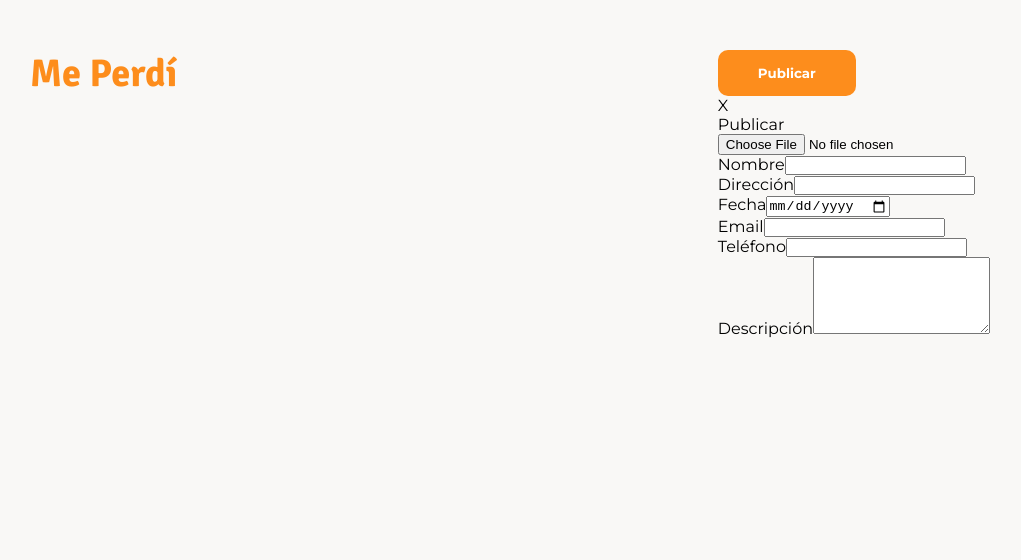
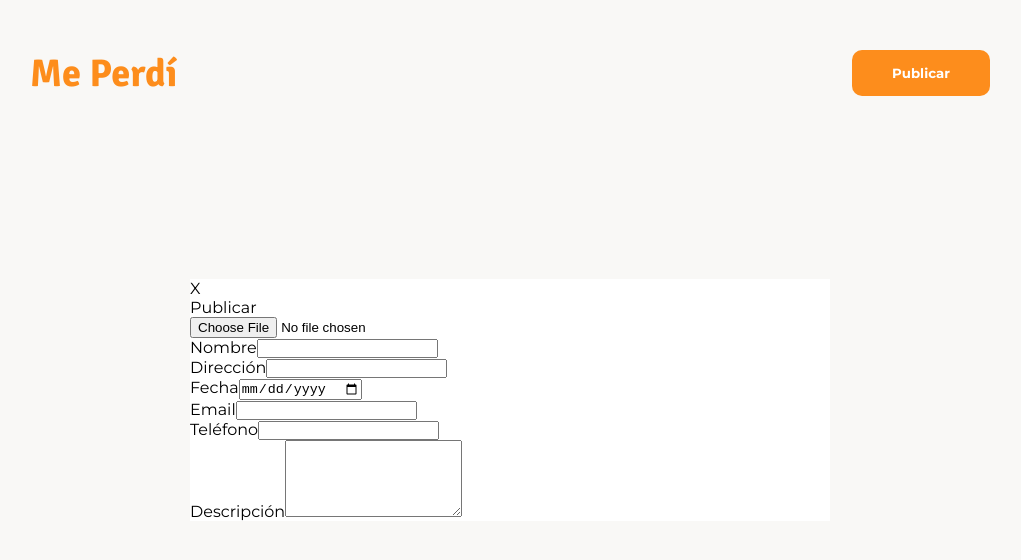
Before and after one commit to FacuAraujo/me-perdi-react, a React (Create React App) app: page / in a window 1280 px wide. Shown: the top 560 px of the page, without its empty margins (130-1151 px from the left). Built offline with nearby package versions, Linux system fonts and the light colour scheme.

Commit message:
Added new div in popUpForm

```diff
--- a/src/components/PopUpForm.jsx
+++ b/src/components/PopUpForm.jsx
@@ -1,7 +1,11 @@
 import React from 'react'
+
+// import styles
+import './popUpForm.scss';
 
 function PopUpForm() {
     return (
+        <div className="popup">
             <div className="popup-form">
                 <div className="content">
                     <div className="close-button">X</div>
@@ -43,6 +47,7 @@ function PopUpForm() {
                     </form>
                 </div>
             </div>
+        </div>
     )
 }
 
```
Lines whose indentation alone changed are shown as unchanged.
